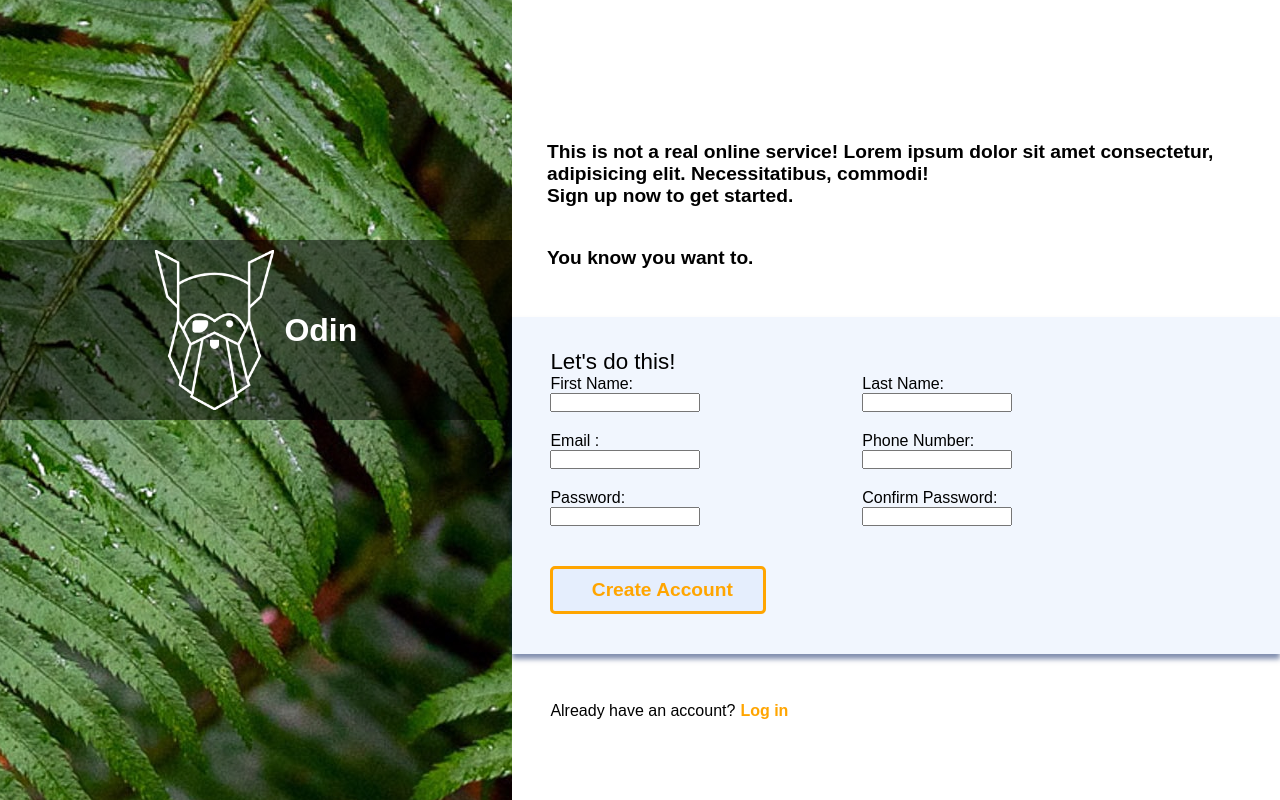
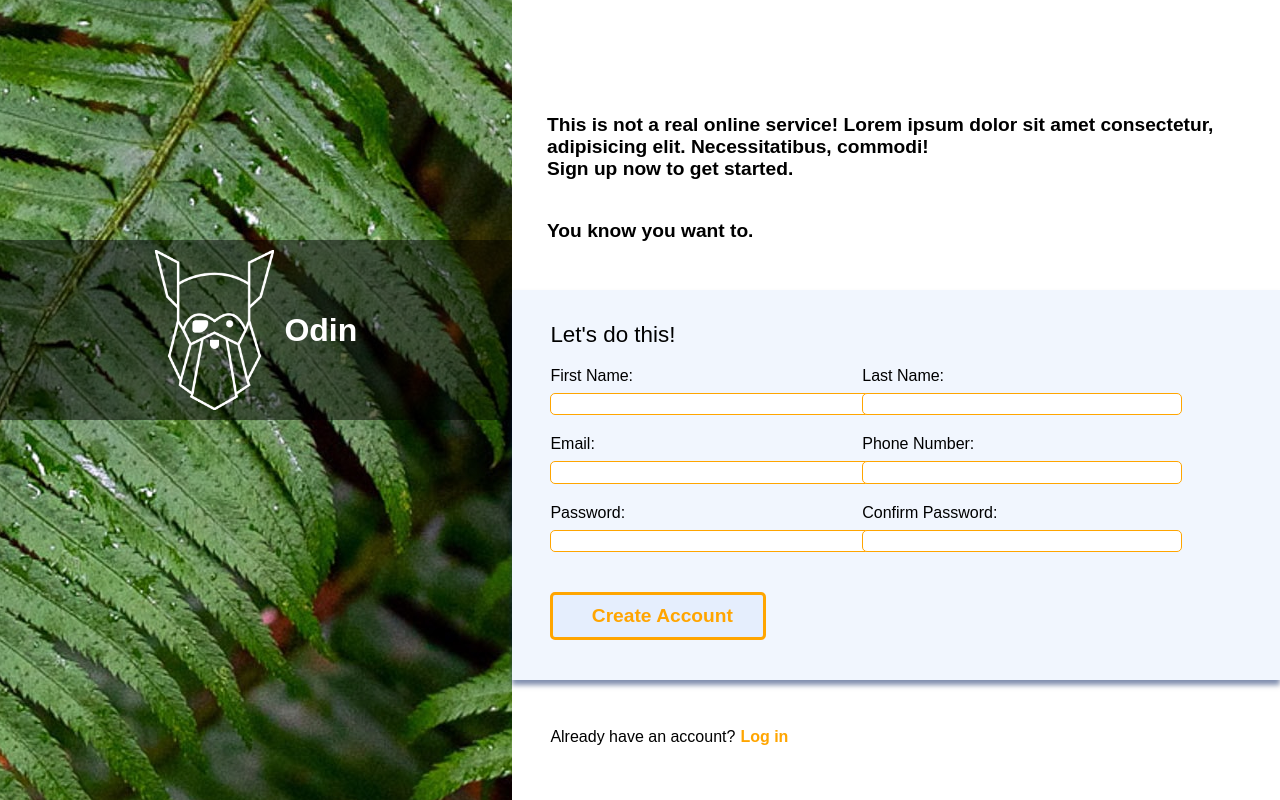
Before and after one commit to barnescaleb/sign-up-form, a plain HTML site: page index.html in a window 1280 px wide. Drawn offline with Linux system fonts and the light colour scheme.

Commit message:
Fixed forms and CSS styles

```diff
--- a/style.css
+++ b/style.css
@@ -55,6 +55,7 @@ h1 {
 legend {
     font-size: 1.4rem;
     padding-top: 2rem;
+    padding-bottom: 1.2rem;
 }
 form {
     background-color: hsla(217, 81%, 71%, 0.1);
@@ -66,6 +67,9 @@ form {
 
     gap: 20px;
 }
+label {
+    padding-bottom: .5rem;
+}
 .input {
     display: flex;
     flex-flow: column wrap;
@@ -74,8 +78,10 @@ form {
 }
 input {
     display: flex;
-
-    width: 150px;
+    border: 1px solid orange;
+    border-radius: 5px;
+    width: 20rem;
+    height: 1.4rem;
 }
 .log-in {
     padding-top: 3rem;
```
Also changed, not shown: index.html (+1 -1 lines).
